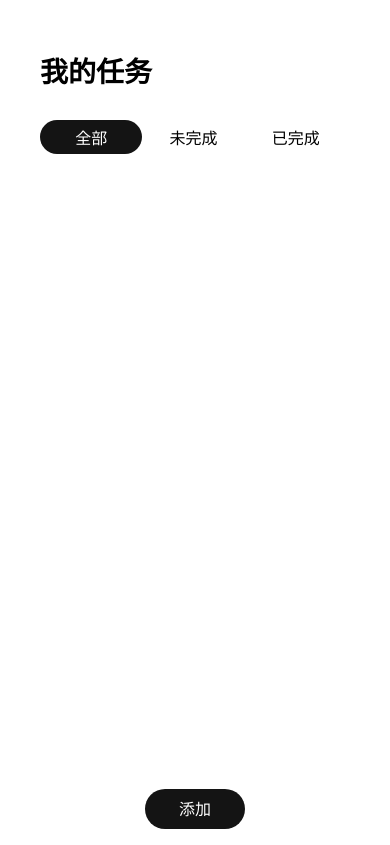
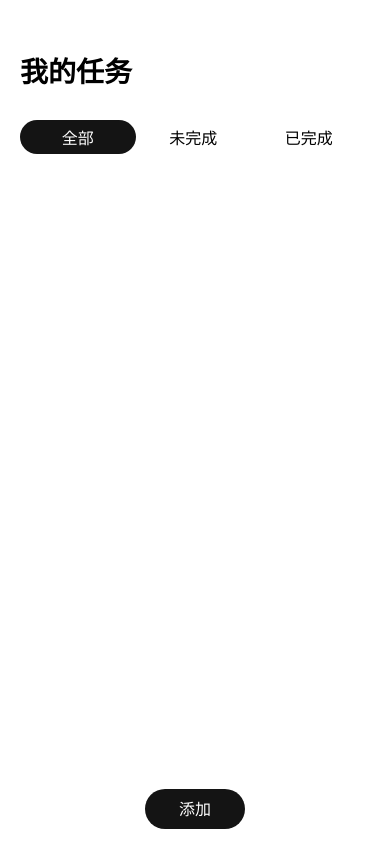
Before and after one commit to zcw1001/task-manager, a Vue app: page / in a window 390 px wide. Built offline with nearby package versions, Linux system fonts and the light colour scheme.

Commit message:
fix padding for responsive design

```diff
--- a/src/App.vue
+++ b/src/App.vue
@@ -10,6 +10,7 @@
 <style>
 :root {
     --width: 400px;
+    --height: 100vh;
 
     --black: #141414;
     --red: #ff4d4f;
@@ -28,7 +29,7 @@ main {
     display: flex;
     justify-content: center;
     align-items: center;
-    height: 100vh;
+    height: var(--height);
     box-sizing: border-box;
 
     background-color: #f0f0f0;
@@ -40,11 +41,16 @@ main {
 .app-container {
     position: relative;
     width: var(--width);
-    height: 100vh;
+    height: var(--height);
     box-sizing: border-box;
     padding: 0 40px;
 
     background-color: white;
 }
 
+@media only screen and (max-width: 400px) {
+    .app-container {
+        padding: 0 20px;
+    }
+}
 </style>
```
